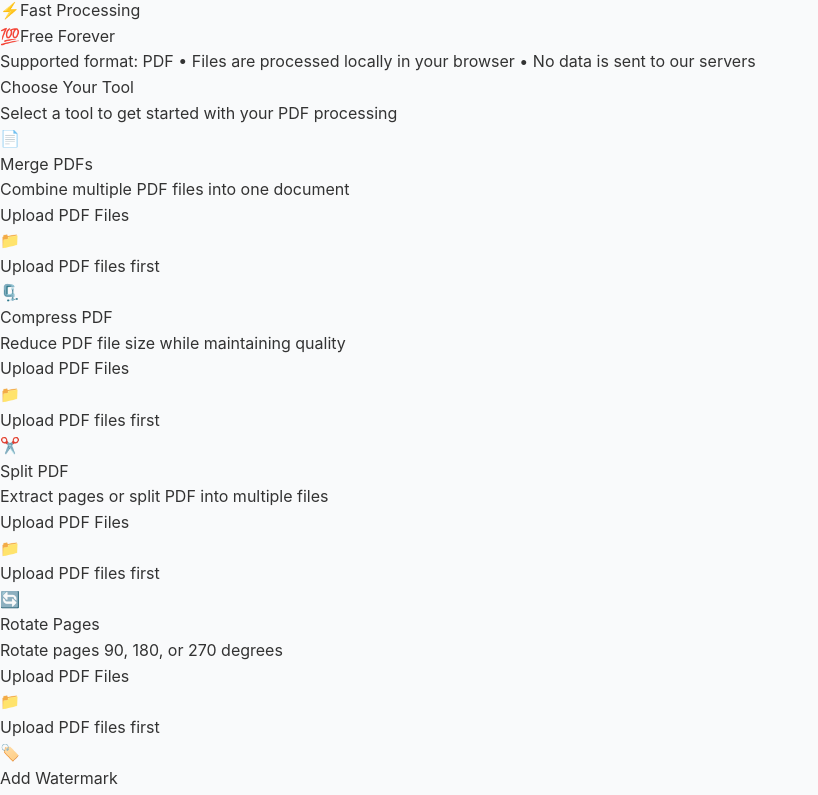
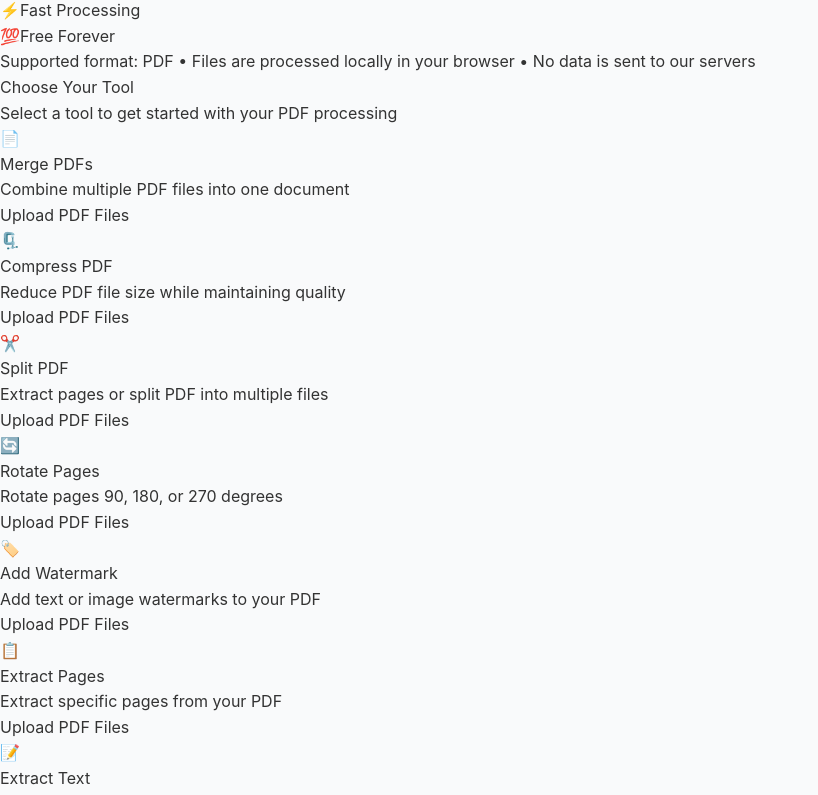
Before and after one commit to ulinycoin/clientpdf-pro, a React (Vite) app: page / in a window 1280 px wide. Shown: the part 1595-2390 px from the top of the page, without its empty margins (0-818 px from the left). Built offline with nearby package versions, Linux system fonts and the light colour scheme.

Commit message:
fix(ui): remove overlay and use clean disabled state styling

```diff
--- a/src/components/molecules/ToolCard.tsx
+++ b/src/components/molecules/ToolCard.tsx
@@ -46,10 +46,10 @@ const ToolCard: React.FC<ToolCardProps> = ({
   return (
     <div
       className={`
-        relative bg-white rounded-lg shadow-md border border-gray-200 p-6
-        transition-all duration-200 hover:shadow-lg
-        ${!isDisabled ? 'hover:border-blue-300 hover:-translate-y-1' : ''}
-        ${isDisabled ? 'opacity-75' : ''}
+        relative bg-white rounded-lg shadow-md border-2 p-6
+        transition-all duration-200
+        ${!isDisabled ? 'border-gray-200 hover:border-blue-300 hover:shadow-lg hover:-translate-y-1' : ''}
+        ${isDisabled ? 'border-gray-100 bg-gray-50' : ''}
         ${className}
       `}
     >
@@ -62,18 +62,18 @@ const ToolCard: React.FC<ToolCardProps> = ({
         </div>
       )}
 
-      {/* Icon - Always visible */}
-      <div className="text-4xl mb-4 text-center">
+      {/* Icon */}
+      <div className={`text-4xl mb-4 text-center transition-opacity ${isDisabled ? 'opacity-40' : ''}`}>
         {getIconDisplay(icon)}
       </div>
 
       {/* Title */}
-      <h3 className="text-xl font-semibold text-gray-900 mb-2 text-center">
+      <h3 className={`text-xl font-semibold mb-2 text-center ${isDisabled ? 'text-gray-400' : 'text-gray-900'}`}>
         {title}
       </h3>
 
       {/* Description */}
-      <p className="text-gray-600 text-sm mb-6 text-center leading-relaxed">
+      <p className={`text-sm mb-6 text-center leading-relaxed ${isDisabled ? 'text-gray-400' : 'text-gray-600'}`}>
         {description}
       </p>
 
@@ -89,18 +89,6 @@ const ToolCard: React.FC<ToolCardProps> = ({
           {comingSoon ? 'Coming Soon' : disabled ? 'Upload PDF Files' : 'Start'}
         </Button>
       </div>
-
-      {/* Disabled Overlay - Subtle version */}
-      {disabled && !comingSoon && (
-        <div className="absolute inset-0 bg-white bg-opacity-60 rounded-lg flex items-center justify-center backdrop-blur-[1px]">
-          <div className="text-center p-4">
-            <div className="text-3xl mb-3 opacity-60">📁</div>
-            <p className="text-sm text-gray-700 font-medium">
-              Upload PDF files first
-            </p>
-          </div>
-        </div>
-      )}
     </div>
   );
 };
```
